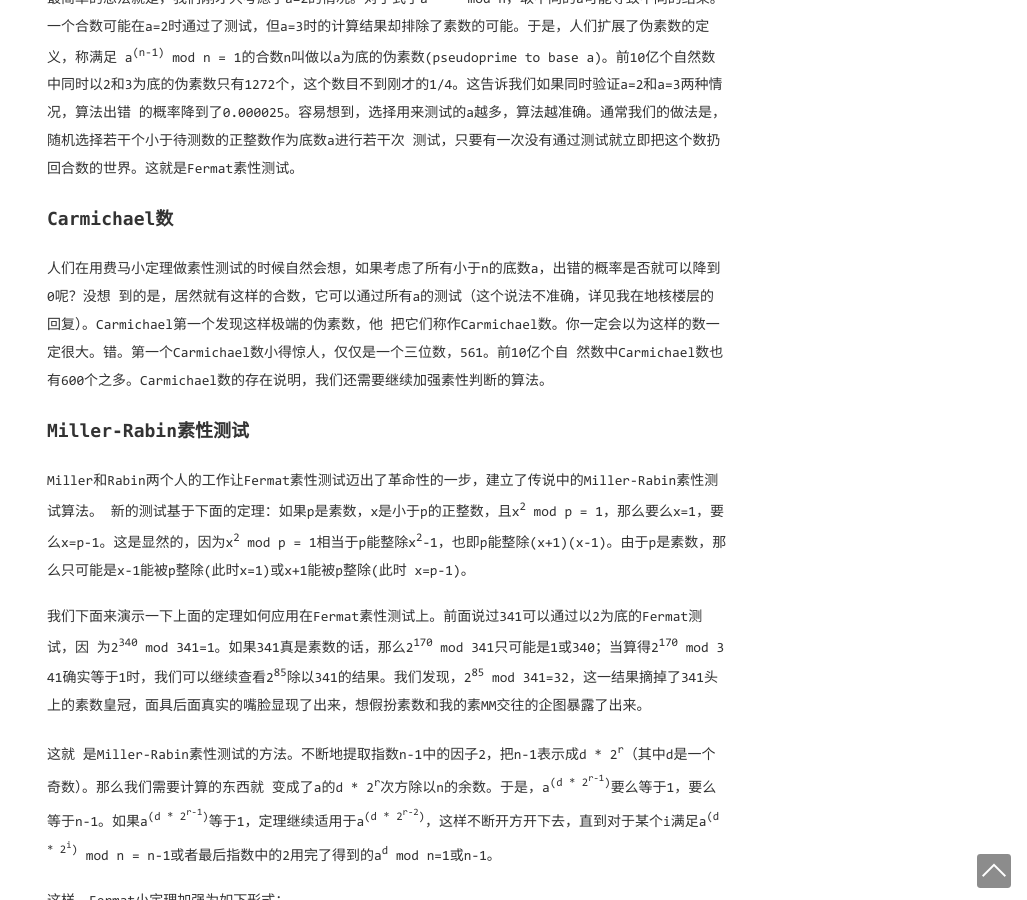
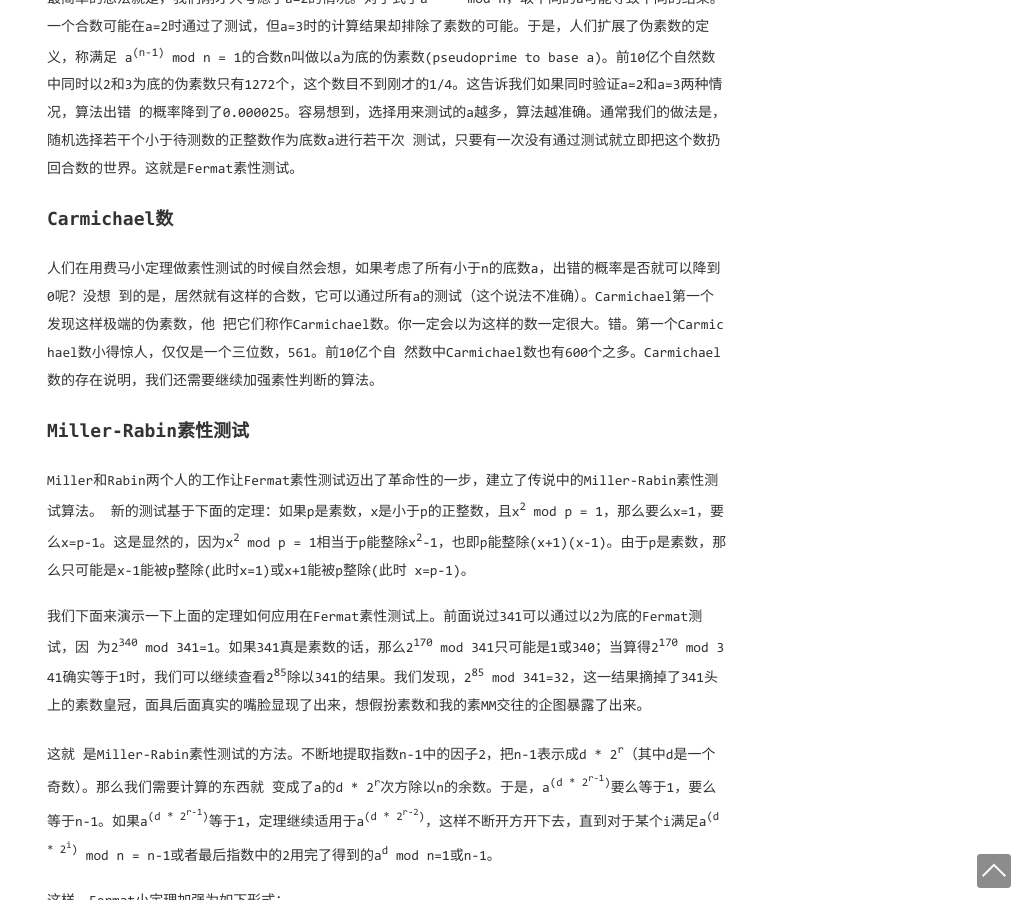
Before and after one commit to yuyu888/yuyu888.github.io, a Jekyll site: the page built from _posts/2022-01-10--大素数判定--Miller- Rabin测试.md, in a window 1280 px wide and 900 px high, scrolled down 1977 px. Shown: the whole window, without its empty margins (253-1280 px from the left). Built offline with Jekyll 4.4.1, drawn with Linux system fonts in a browser that asks for light colours; comment, search, counter and statistics services are not loaded.

Commit message:
Update 2022-01-10--大素数判定--Miller- Rabin测试.md

```diff
--- a/_posts/2022-01-10--大素数判定--Miller- Rabin测试.md
+++ b/_posts/2022-01-10--大素数判定--Miller- Rabin测试.md
@@ -52,7 +52,7 @@ Euler对这个定理进行了推广，叫做 **Euler定理**。Euler一生的定
 
 ## Carmichael数
 
-人们在用费马小定理做素性测试的时候自然会想，如果考虑了所有小于n的底数a，出错的概率是否就可以降到0呢？没想 到的是，居然就有这样的合数，它可以通过所有a的测试（这个说法不准确，详见我在地核楼层的回复）。Carmichael第一个发现这样极端的伪素数，他 把它们称作Carmichael数。你一定会以为这样的数一定很大。错。第一个Carmichael数小得惊人，仅仅是一个三位数，561。前10亿个自 然数中Carmichael数也有600个之多。Carmichael数的存在说明，我们还需要继续加强素性判断的算法。
+人们在用费马小定理做素性测试的时候自然会想，如果考虑了所有小于n的底数a，出错的概率是否就可以降到0呢？没想 到的是，居然就有这样的合数，它可以通过所有a的测试（这个说法不准确）。Carmichael第一个发现这样极端的伪素数，他 把它们称作Carmichael数。你一定会以为这样的数一定很大。错。第一个Carmichael数小得惊人，仅仅是一个三位数，561。前10亿个自 然数中Carmichael数也有600个之多。Carmichael数的存在说明，我们还需要继续加强素性判断的算法。
 
 ## Miller-Rabin素性测试
 
```
